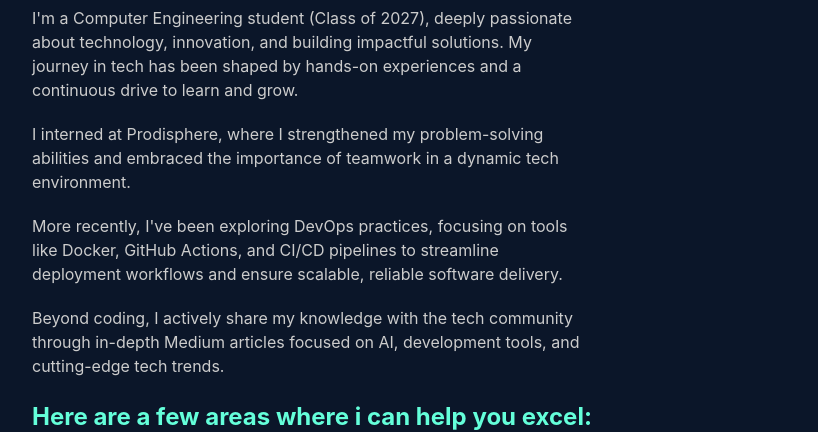
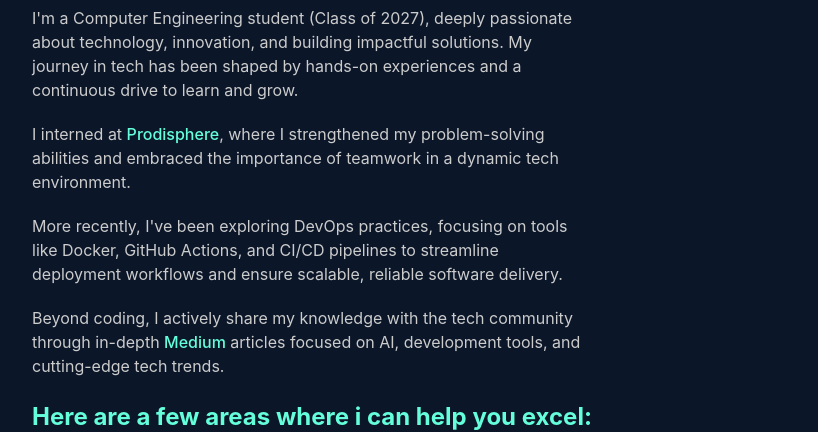
Before and after one commit to damnordinarycodes/Abhinav-Portfolio, a plain HTML site: page index.html in a window 1280 px wide. Shown: the part 1060-1492 px from the top of the page, without its empty margins (28-846 px from the left). Drawn offline with Linux system fonts and the light colour scheme.

Commit message:
Update index.html

```diff
--- a/index.html
+++ b/index.html
@@ -8,6 +8,7 @@
     <link rel="stylesheet" href="style.css" />
     <link rel="stylesheet" href="https://cdnjs.cloudflare.com/ajax/libs/font-awesome/6.5.0/css/all.min.css" />
 <link href="https://fonts.googleapis.com/css2?family=Poppins:wght@600;700;800&display=swap" rel="stylesheet">
+<link rel="icon" type="image/png" href="/aaaaaaaaaaaaa.png" />
 
 </head>
 
@@ -65,11 +66,11 @@
 
             <p>I'm a Computer Engineering student (Class of 2027), deeply passionate about technology, innovation, and building impactful solutions. My journey in tech has been shaped by hands-on experiences and a continuous drive to learn and grow.</p>
 
-            <p>I interned at Prodisphere, where I strengthened my problem-solving abilities and embraced the importance of teamwork in a dynamic tech environment.</p>
+            <p>I interned at <a href="https://www.prodisphere.com">Prodisphere</a>, where I strengthened my problem-solving abilities and embraced the importance of teamwork in a dynamic tech environment.</p>
 
             <p>More recently, I've been exploring DevOps practices, focusing on tools like Docker, GitHub Actions, and CI/CD pipelines to streamline deployment workflows and ensure scalable, reliable software delivery.</p>
 
-            <p>Beyond coding, I actively share my knowledge with the tech community through in-depth Medium articles focused on AI, development tools, and cutting-edge tech trends.</p>
+            <p>Beyond coding, I actively share my knowledge with the tech community through in-depth <a href="https://medium.com/@damnorinarywrites">Medium</a> articles focused on AI, development tools, and cutting-edge tech trends.</p>
 
             <div class="services">
                 <h4>Here are a few areas where i can help you excel:</h4>
```
